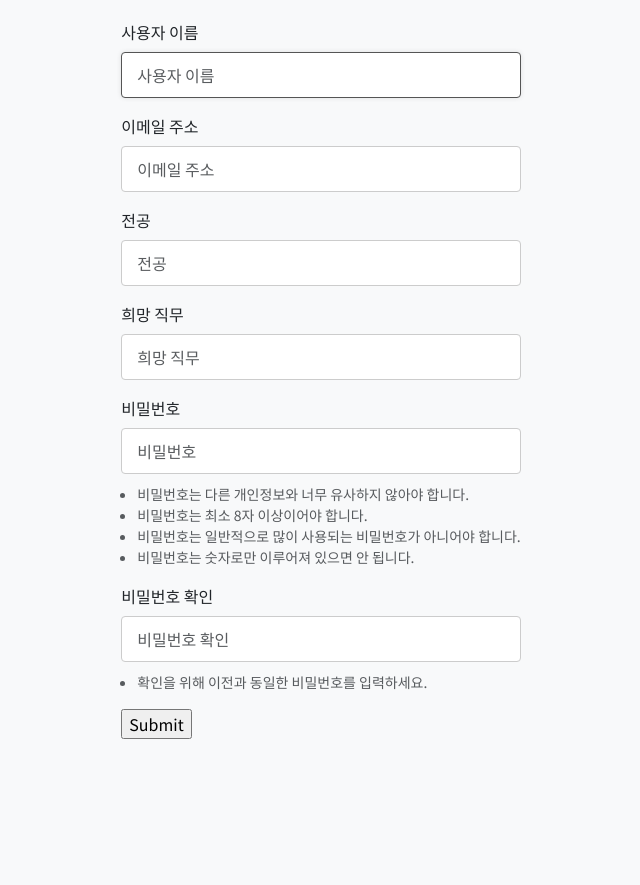
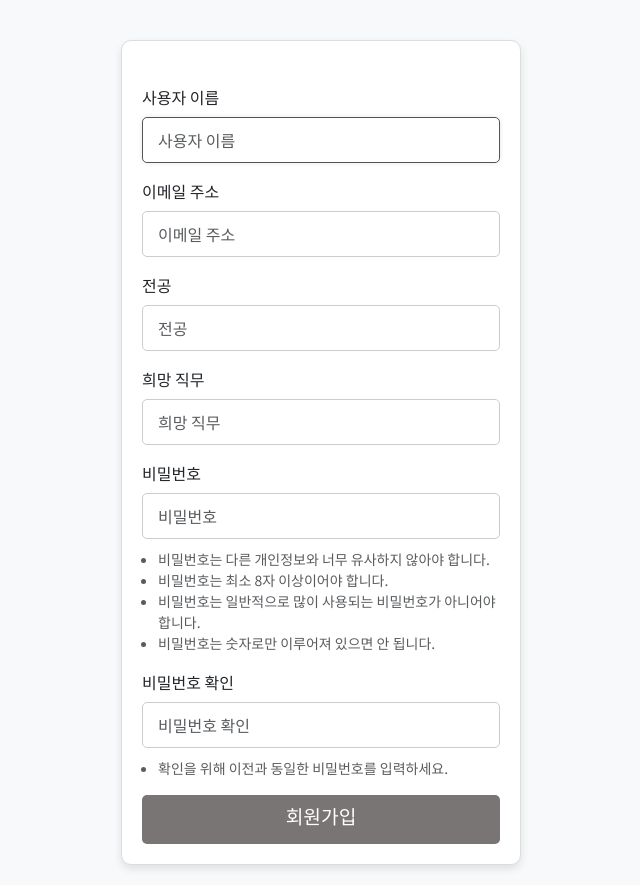
Before and after one commit to dmf-final3/interview_drill, a Django app: page /user/signup/ in a window 1280 px wide. Shown: the part 110-995 px from the top of the page, without its empty margins (319-959 px from the left). Before the commit the page ends 849 px from the top, so only its background shows below. Run offline with Django 5.2, Linux system fonts and the light colour scheme; some libraries are stand-ins or nearby versions.

Commit message:
로그인 실패 및 폼 디자인 통일(아이디 중복 해결 필요)

```diff
--- a/interview_gen/static/interview_gen/css/style.css
+++ b/interview_gen/static/interview_gen/css/style.css
@@ -8,7 +8,8 @@ body {
     min-height: 100vh; /* 전체 높이 */
     display: flex;
     justify-content: center;
-    align-items: center;
+    align-items: flex-start; /* 세로 상단 정렬 */
+    padding-top: 20px; /* 상단 간격 최소화 */
 }
 
 .custom-container {
@@ -197,3 +198,58 @@ h1, h2 {
     font-family: 'Noto Sans KR', sans-serif;
     color: #555;
 }
+
+/* Form Container: 폼 영역을 중앙에 배치하고 고유한 스타일을 적용 */
+.form-container {
+    max-width: 400px; /* 최대 너비 */
+    width: 100%; /* 부모 요소 기준 너비 */
+    padding: 20px; /* 내부 여백 */
+    margin: 0 auto; /* 수평 중앙 정렬 */
+    border: 1px solid #ddd; /* 테두리 추가 */
+    border-radius: 10px; /* 둥근 모서리 */
+    background-color: #fff; /* 배경색 */
+    box-shadow: 0 4px 8px rgba(0, 0, 0, 0.1); /* 그림자 추가 */
+}
+
+/* Form Control: 폼 내부 요소 스타일 */
+.form-container .form-control {
+    padding: 10px 15px; /* 폼 요소 패딩 */
+    border: 1px solid #ccc; /* 기본 테두리 */
+    border-radius: 5px; /* 둥근 모서리 */
+    font-size: 1rem; /* 폰트 크기 */
+    width: 100%; /* 폼 요소 너비 */
+    box-sizing: border-box; /* 박스 모델 */
+}
+
+.form-container .form-control:focus {
+    border-color: #555; /* 포커스 시 테두리 색상 */
+    box-shadow: 0 0 5px rgba(0, 0, 0, 0.1); /* 강조 효과 */
+    outline: none; /* 기본 윤곽선 제거 */
+}
+
+/* Submit Button: 버튼 스타일 */
+.form-container input[type="submit"] {
+    width: 100%; /* 버튼 너비 */
+    padding: 10px 20px; /* 버튼 패딩 */
+    background-color: #7a7575; /* 버튼 배경색 */
+    color: white; /* 버튼 텍스트 색상 */
+    border: none; /* 테두리 제거 */
+    border-radius: 5px; /* 둥근 모서리 */
+    font-size: 1.2rem; /* 버튼 폰트 크기 */
+    cursor: pointer; /* 클릭 커서 */
+    transition: background-color 0.3s; /* 배경색 변화 애니메이션 */
+}
+
+.form-container input[type="submit"]:hover {
+    background-color: #555; /* 호버 시 배경색 */
+}
+
+/* Error Message: 오류 메시지 스타일 */
+.form-container .alert {
+    margin-bottom: 20px; /* 메시지와 폼 간격 */
+    padding: 15px; /* 메시지 내부 여백 */
+    background-color: #f8d7da; /* 오류 메시지 배경색 */
+    color: #842029; /* 오류 메시지 텍스트 색상 */
+    border: 1px solid #f5c2c7; /* 테두리 색상 */
+    border-radius: 5px; /* 둥근 모서리 */
+}
--- a/user_mypage/forms.py
+++ b/user_mypage/forms.py
@@ -44,17 +44,39 @@ class MypageSignUpForm(UserCreationForm):
     """
     )
 
+    # 에러 메시지 커스터마이징
+    error_messages = {
+        'password_mismatch': "비밀번호가 일치하지 않습니다. 다시 확인해주세요.",
+        'unique': "이미 사용 중인 사용자 이름입니다. 다른 이름을 입력해주세요."
+    }
+
     class Meta():
         model = Mypage
         fields = ('username', 'email', 'major', 'desired_job', 'password1', 'password2')
+
+    def clean(self):
+        cleaned_data = super().clean()
+        username = cleaned_data.get('username')
+
+        # 사용자 이름 중복 검증
+        if username and Mypage.objects.filter(username=username).exists():
+            self.add_error('username', "이미 사용 중인 사용자 이름입니다. 다른 이름을 입력해주세요.")
+
+        return cleaned_data
 
 
 class CustomAuthenticationForm(AuthenticationForm):
     username = forms.CharField(
         label="아이디",  # Username을 "아이디"로 변경
-        widget=forms.TextInput(attrs={'placeholder': '아이디'})
+        widget=forms.TextInput(attrs={'placeholder': '아이디를 입력하세요.'})
     )
     password = forms.CharField(
         label="비밀번호",  # Password를 "비밀번호"로 변경
-        widget=forms.PasswordInput(attrs={'placeholder': '비밀번호'})
+        widget=forms.PasswordInput(attrs={'placeholder': '비밀번호를 입력하세요.'})
     )
+
+    # 에러 메시지 커스터마이징
+    error_messages = {
+        'invalid_login': "대소문자를 구분한 올바른 아이디와 비밀번호를 입력해주세요.",
+        'inactive': "이 계정은 비활성화 상태입니다.",
+    }
--- a/user_mypage/templates/signup.html
+++ b/user_mypage/templates/signup.html
@@ -2,9 +2,17 @@
 {% load django_bootstrap5 %}
 
 {% block body%}
-    <form action="" method="POST" enctype="multipart/form-data">
-        {% csrf_token %}
-        {% bootstrap_form form %}
-        <input type="submit">
-    </form>
+<div class="full-height-container">
+    <div class="form-container">
+        {% if form.non_field_errors %}
+        {% endif %}
+
+        <!-- 회원가입폼 -->
+        <form action="" method="POST" enctype="multipart/form-data" class="w-100 mt-4" id="signupForm">
+            {% csrf_token %}
+            {% bootstrap_form form %}
+            <input type="submit" value="회원가입" class="btn btn-primary btn-lg w-100">
+        </form>
+    </div>
+</div>
 {% endblock %}
--- a/user_mypage/views.py
+++ b/user_mypage/views.py
@@ -1,5 +1,5 @@
 from django.shortcuts import render, redirect, get_object_or_404
-from .forms import MypageSignUpForm, CustomAuthenticationForm
+from .forms import MypageSignUpForm, CustomAuthenticationForm, AuthenticationForm
 from django.contrib.auth import login as auth_login
 from django.contrib.auth import logout as auth_logout
 from django.contrib.auth.decorators import login_required
```
Also changed, not shown: user_mypage/templates/user_mypage/login.html (+18 -6 lines).
